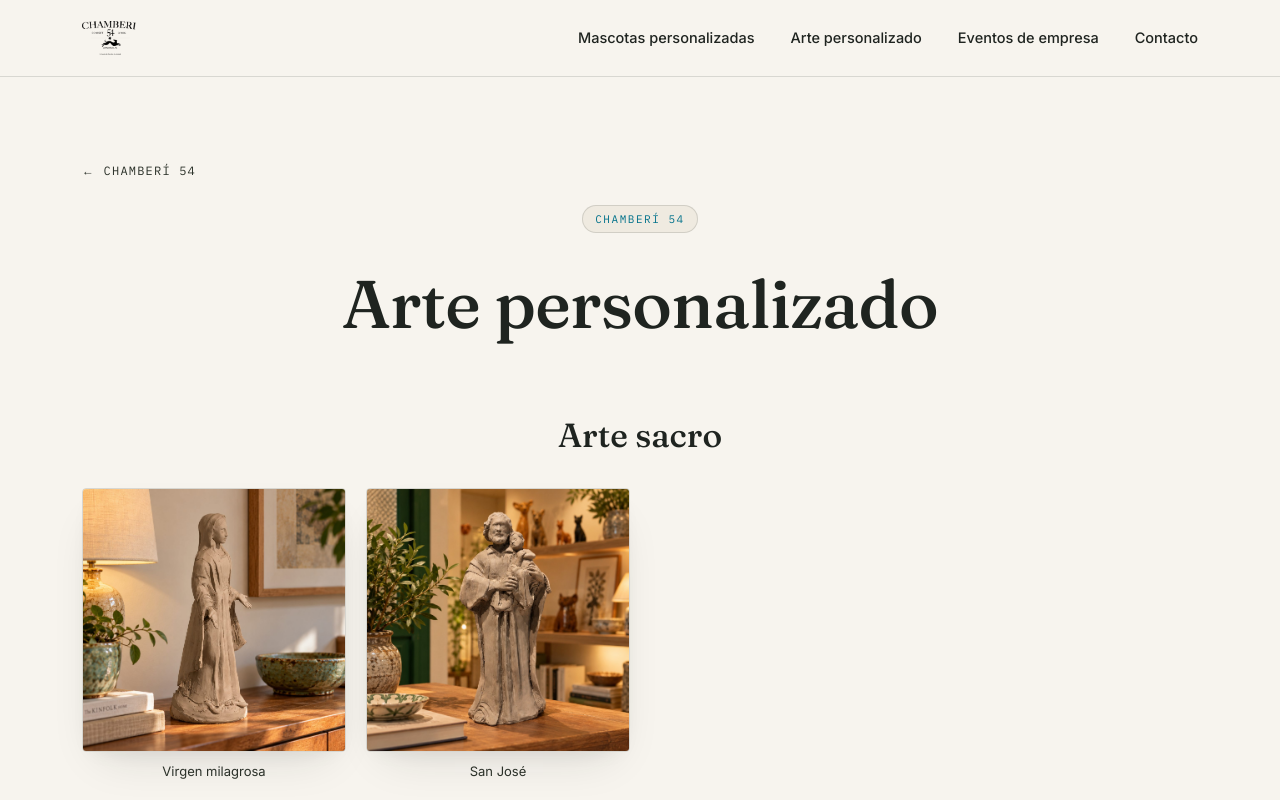
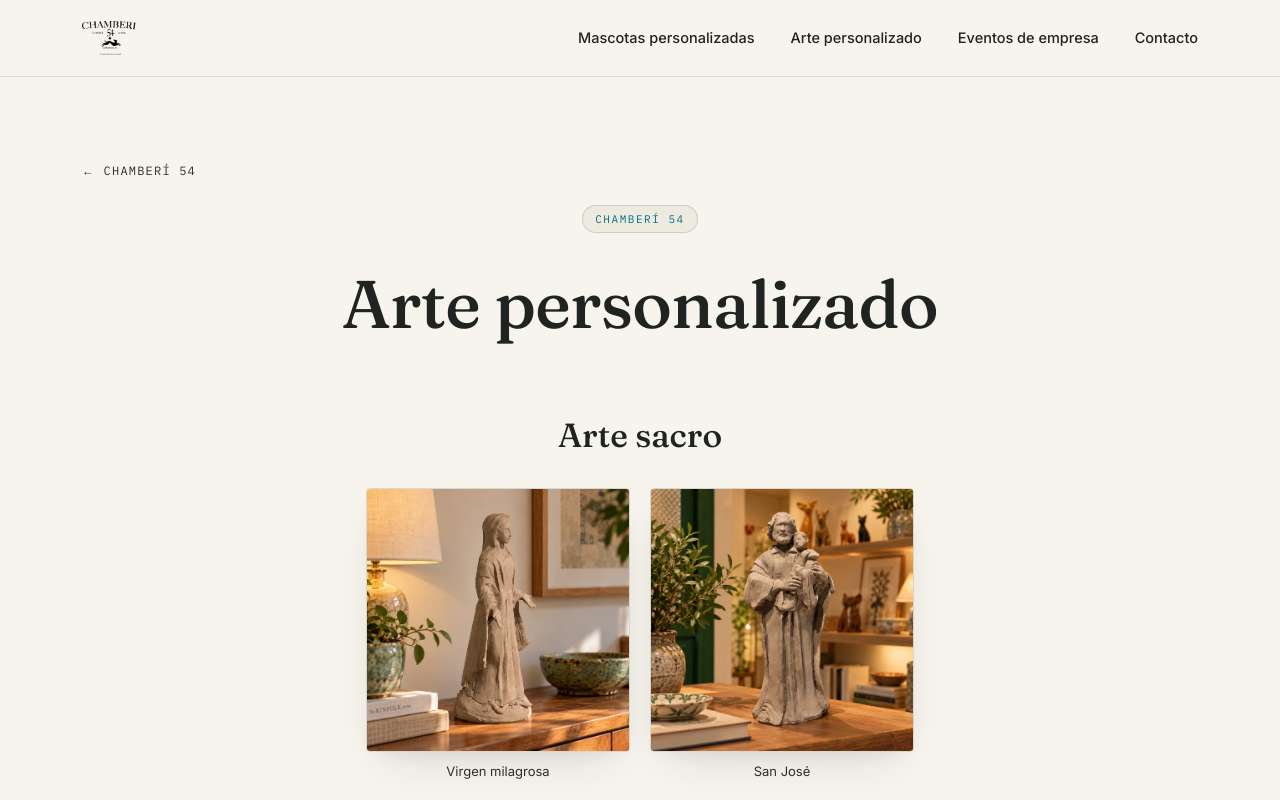
Before and after one commit to Chamberi54/Escultura-Mascotas, a Next.js app: page /arte in a window 1280 px wide. Shown: the top 800 px of the page. Built offline with nearby package versions, Linux system fonts and the light colour scheme; no server answers.

Commit message:
Center piece grid rows with fewer items than columns
Co-Authored-By: Claude Sonnet 5 <noreply@anthropic.com>

```diff
--- a/src/components/portfolio/PieceGrid.tsx
+++ b/src/components/portfolio/PieceGrid.tsx
@@ -9,9 +9,12 @@ export default function PieceGrid({
   className?: string;
 }) {
   return (
-    <div className={`grid grid-cols-2 gap-5 sm:grid-cols-3 lg:grid-cols-4 ${className}`}>
+    <div className={`flex flex-wrap justify-center gap-5 ${className}`}>
       {pieces.map((piece) => (
-        <div key={piece.image} className="group">
+        <div
+          key={piece.image}
+          className="group w-[calc((100%-20px)/2)] sm:w-[calc((100%-40px)/3)] lg:w-[calc((100%-60px)/4)]"
+        >
           <div className="shadow-soft relative aspect-square overflow-hidden rounded-sm border border-line">
             <Image
               src={piece.image}
```
